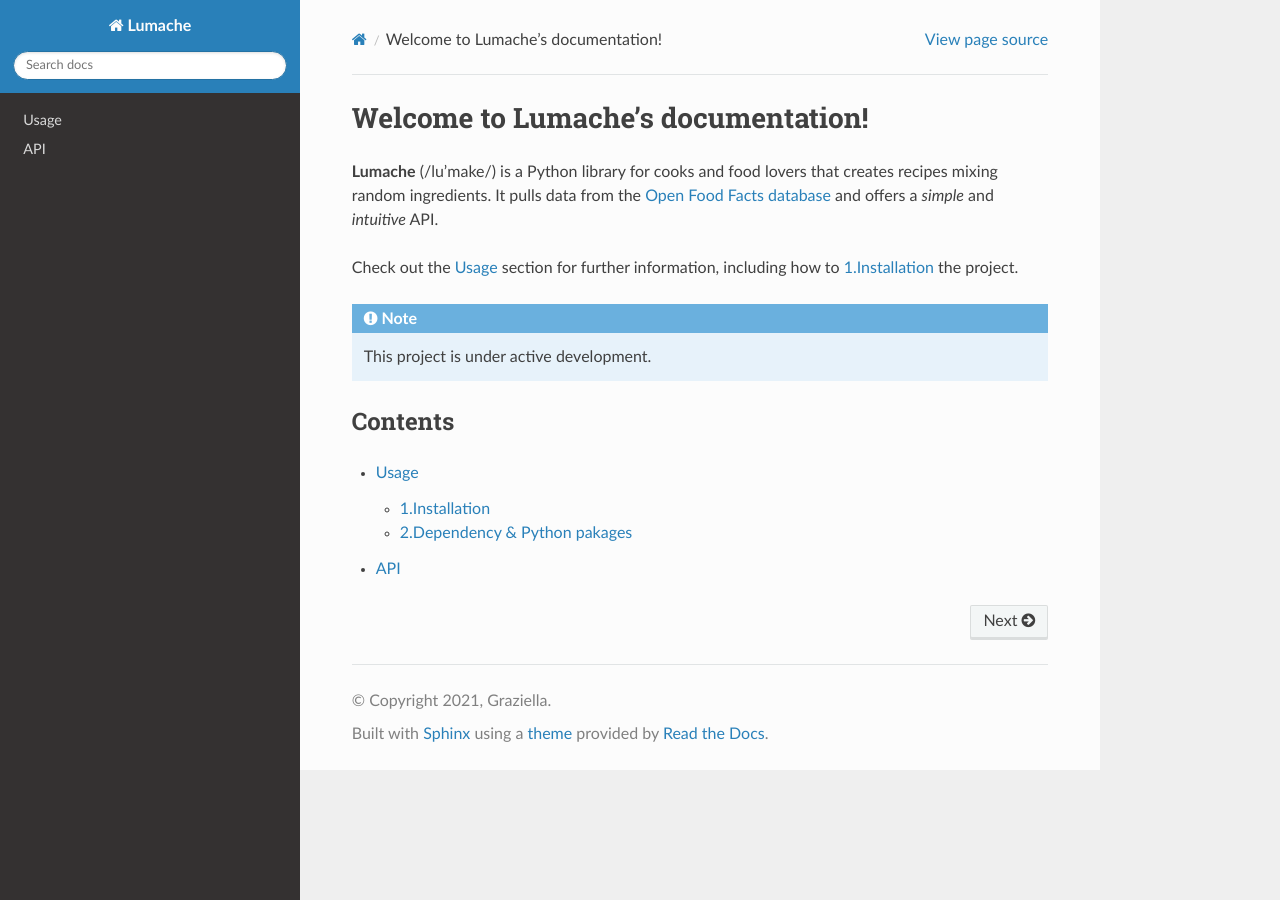
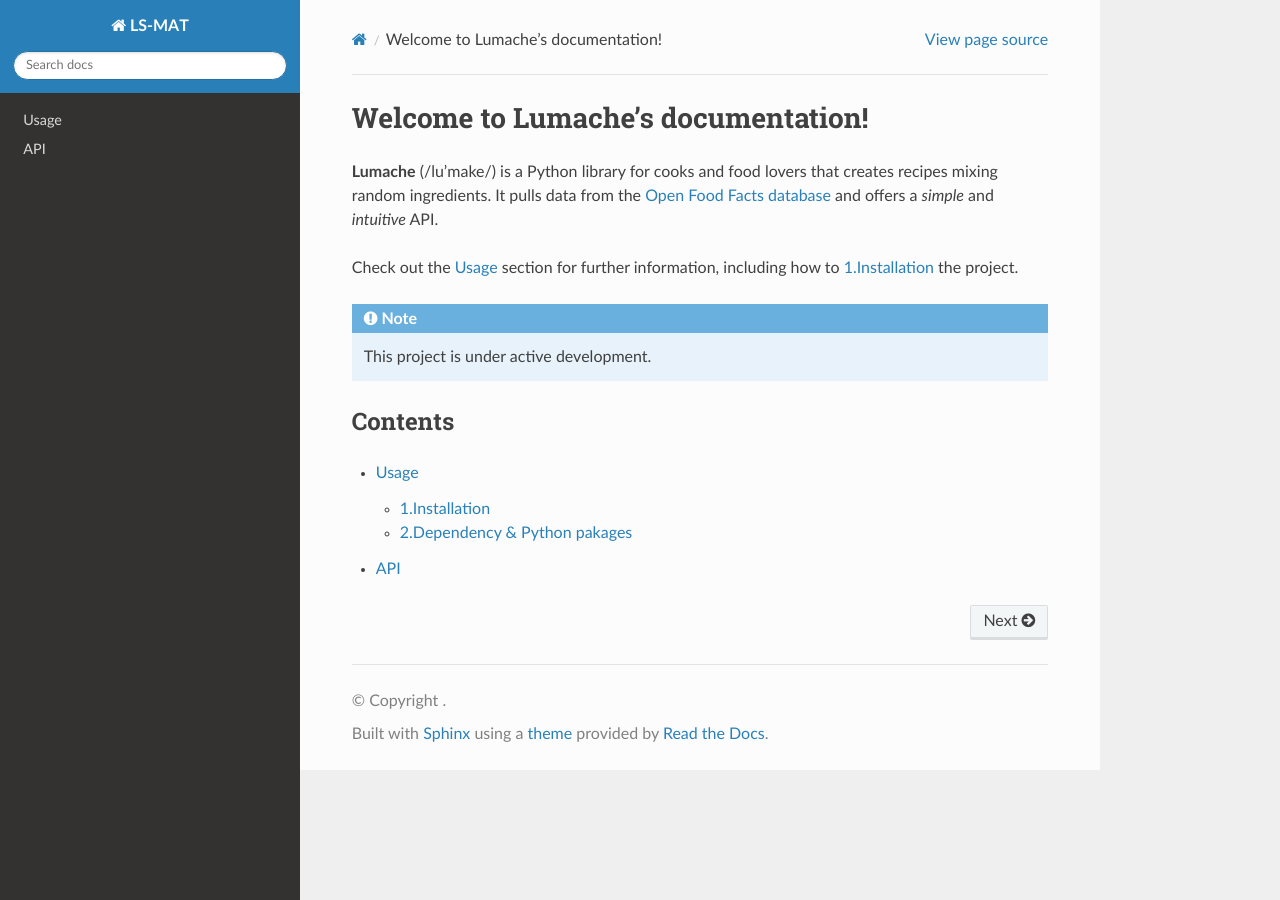
Before and after one commit to hobacteria/Brain_age_syn_docs, a Sphinx documentation site: the page built from docs/source/index.rst, in a window 1280 px wide. Built offline with Sphinx 7.4.7 and the Read the Docs theme 3.1.0, drawn with Linux system fonts in a browser that asks for light colours.

Commit message:
Update conf.py

```diff
--- a/docs/source/conf.py
+++ b/docs/source/conf.py
@@ -2,9 +2,7 @@
 
 # -- Project information
 
-project = 'Lumache'
-copyright = '2021, Graziella'
-author = 'Graziella'
+project = 'LS-MAT'
 
 release = '0.1'
 version = '0.1.0'
```
